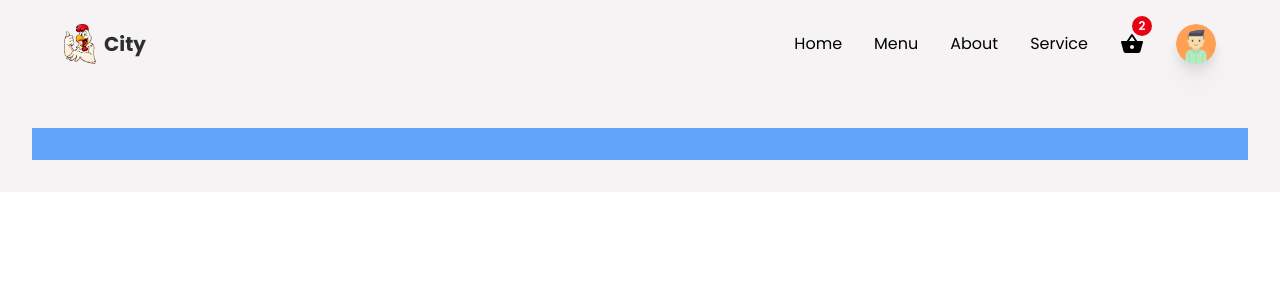
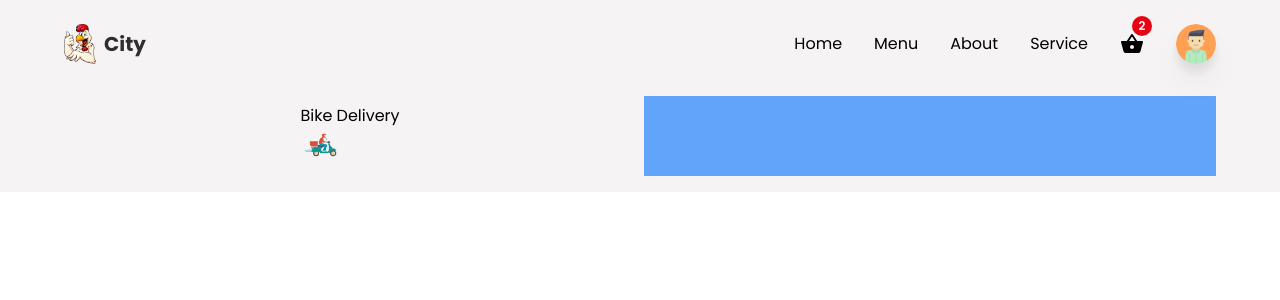
Before and after one commit to H-HauDV/2022_GR1_Attemp1, a React (Create React App) app: page / in a window 1280 px wide. Shown: the top 300 px of the page. Built offline with nearby package versions, Linux system fonts and the light colour scheme.

Commit message:
deliver section

```diff
--- a/src/App.js
+++ b/src/App.js
@@ -8,7 +8,7 @@
     <AnimatePresence exitBeforeEnter>
       <div className="w-screen h-auto flex flex-col bg-primary">
         <Header />
-        <main className="mt-16 md:mt-24 p-8 w-full">
+        <main className="mt-14 md:mt-20 px-4 md:px-16 py-4 w-full">
           <Routes>
             <Route path="/*" element={<MainContainer />} />
             <Route path="/create-item" element={<CreateContainer />} />
--- a/src/components/Container/MainContainer/index.jsx
+++ b/src/components/Container/MainContainer/index.jsx
@@ -1,14 +1,23 @@
-import React from 'react'
-
+import React from "react";
+import Delivery from "../../../img/delivery.png";
 const MainContainer = () => {
   return (
-    <div className="gird gird-cols-1 md:gid-cols-2">
-      <div className="p-4 bg-blue-400 flex-1"></div>
-      <div></div>
-      <div></div>
+    <div className="grid grid-cols-1 md:grid-cols-2 gap-2">
+      <div className="py-2 flex-1 flex flex-col items-start md:items-center justify-center">
+        <div>
+          <p>Bike Delivery</p>
+          <div className="w-10 h-10 rounded-full overflow-hidden">
+            <img
+              src={Delivery}
+              alt="delivery"
+              className="w-full h-full object-contain"
+            />
+          </div>
+        </div>
+      </div>
+      <div className="py-2 bg-blue-400 flex-1"></div>
+    </div>
+  );
+};
 
-    </div>
-  )
-}
-
-export default MainContainer
+export default MainContainer;
```
